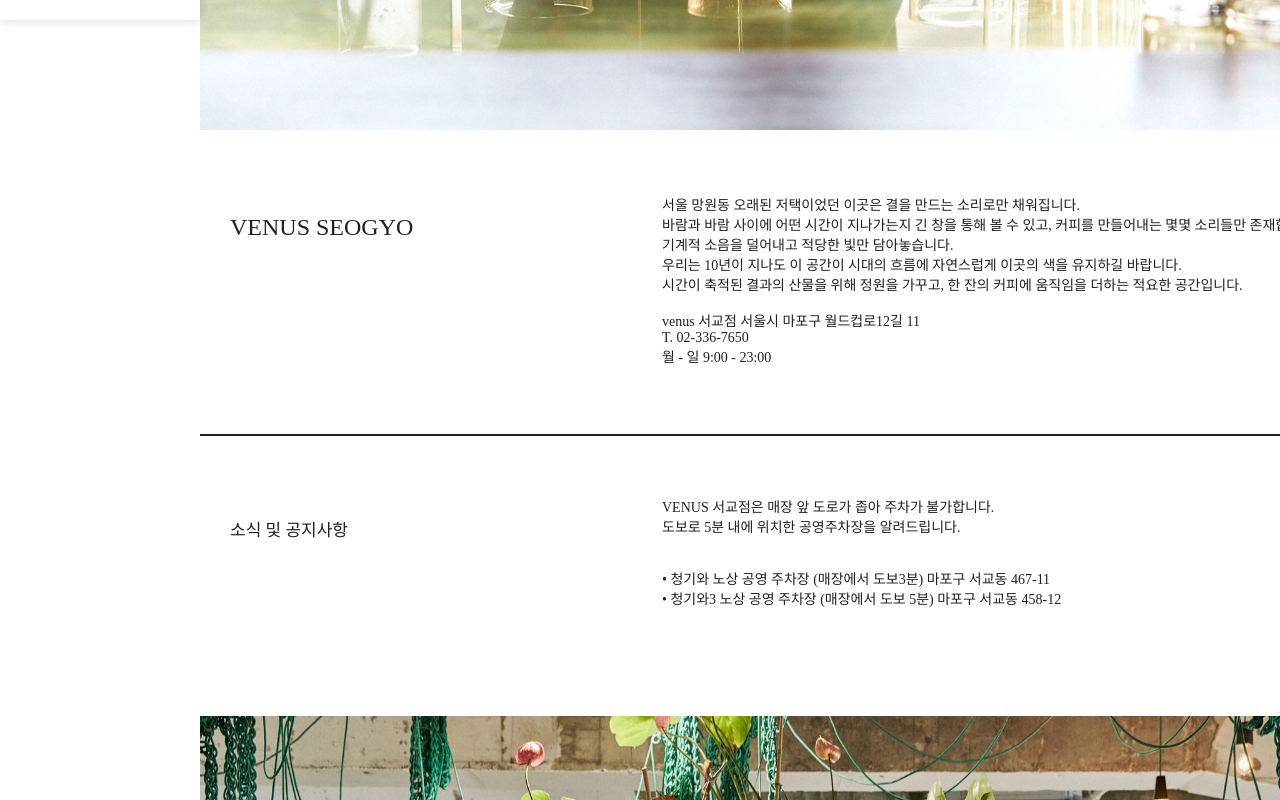
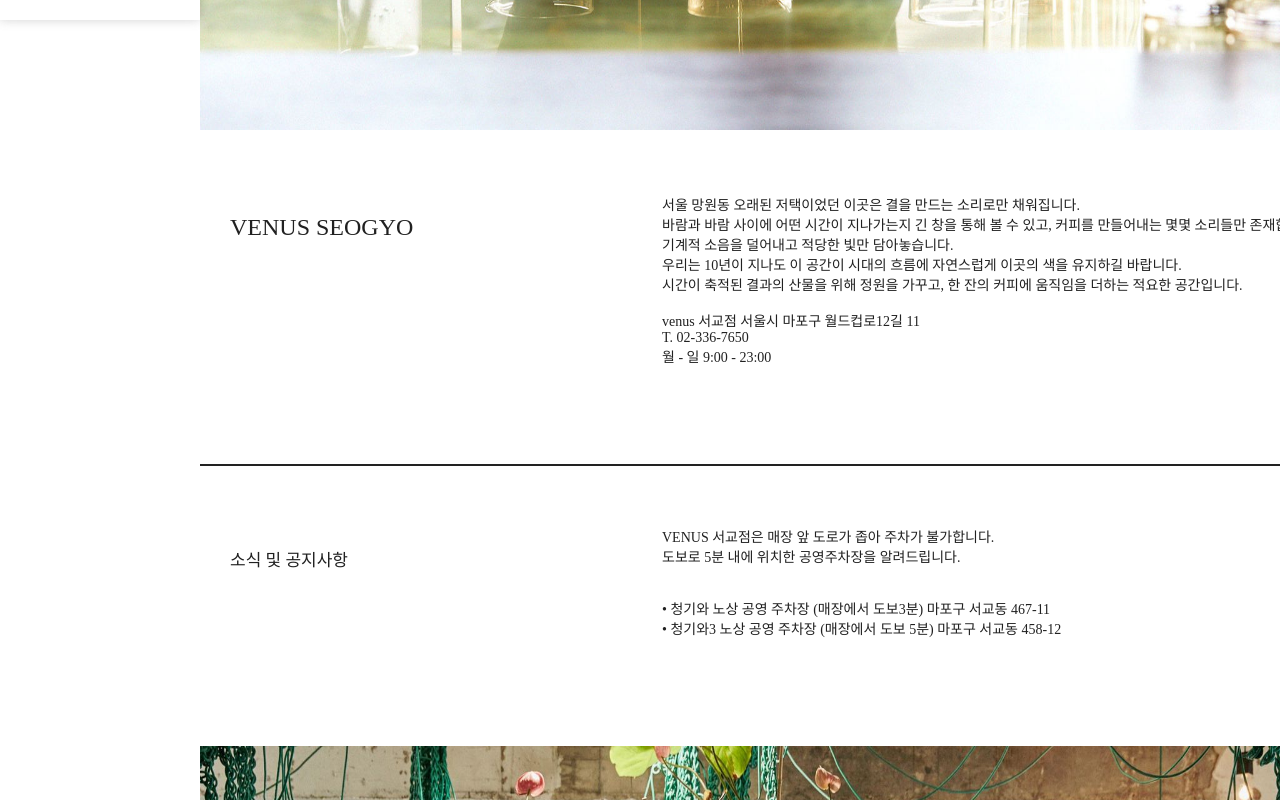
Before and after one commit to namni22/react_team_exam, a React (Create React App) app: page /visit in a window 1280 px wide. Shown: the part 780-1580 px from the top of the page. Built offline with nearby package versions, Linux system fonts and the light colour scheme.

Commit message:
Update visitSideMenu.css

```diff
--- a/src/component/visit/visitSideMenu.css
+++ b/src/component/visit/visitSideMenu.css
@@ -29,7 +29,7 @@
   margin: 0 auto;
   display: flex;
   height: 200px;
-  padding-bottom: 50px;
+  padding-bottom: 80px;
   padding-top: 50px;
 }
 .caffe-name {
```
